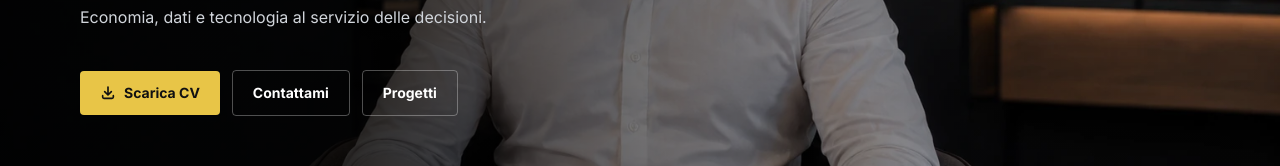
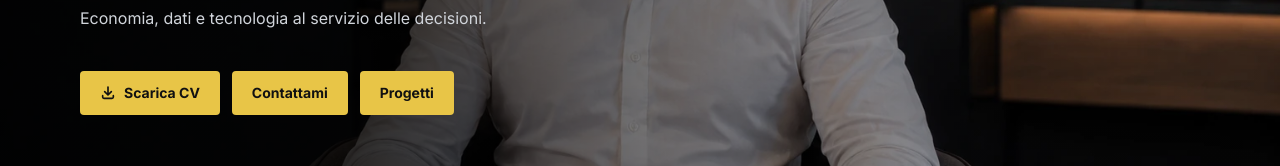
Before and after one commit to fortunatoantonio/portfolio, a React (Vite) app: page / in a window 1280 px wide. Shown: the part 491-657 px from the top of the page. Built offline with nearby package versions, Linux system fonts and the light colour scheme; no server answers.

Commit message:
style: all CTA buttons gold on desktop too

```diff
--- a/src/components/Hero.jsx
+++ b/src/components/Hero.jsx
@@ -114,7 +114,7 @@ export default function Hero() {
               {t('hero.mobile_tagline')}
             </p>
 
-            {/* CTA — 3 bottoni in riga */}
+            {/* CTA — 3 bottoni in riga, tutti dorati */}
             <div className="flex items-center gap-3">
               <a
                 href="/portfolio/CVV2.pdf"
@@ -128,13 +128,13 @@ export default function Hero() {
               </a>
               <a
                 href="#contact"
-                className="inline-flex items-center px-5 py-3 text-white text-sm font-bold rounded-sm border border-white/30 hover:border-gold-400 hover:text-gold-400 transition-colors whitespace-nowrap"
+                className="inline-flex items-center px-5 py-3 bg-gold-500 text-dark-900 text-sm font-bold rounded-sm hover:bg-gold-400 transition-colors whitespace-nowrap"
               >
                 {t('hero.cta_contact')}
               </a>
               <a
                 href="#projects"
-                className="inline-flex items-center px-5 py-3 text-white text-sm font-bold rounded-sm border border-white/30 hover:border-gold-400 hover:text-gold-400 transition-colors whitespace-nowrap"
+                className="inline-flex items-center px-5 py-3 bg-gold-500 text-dark-900 text-sm font-bold rounded-sm hover:bg-gold-400 transition-colors whitespace-nowrap"
               >
                 {t('hero.cta_projects')}
               </a>
```
